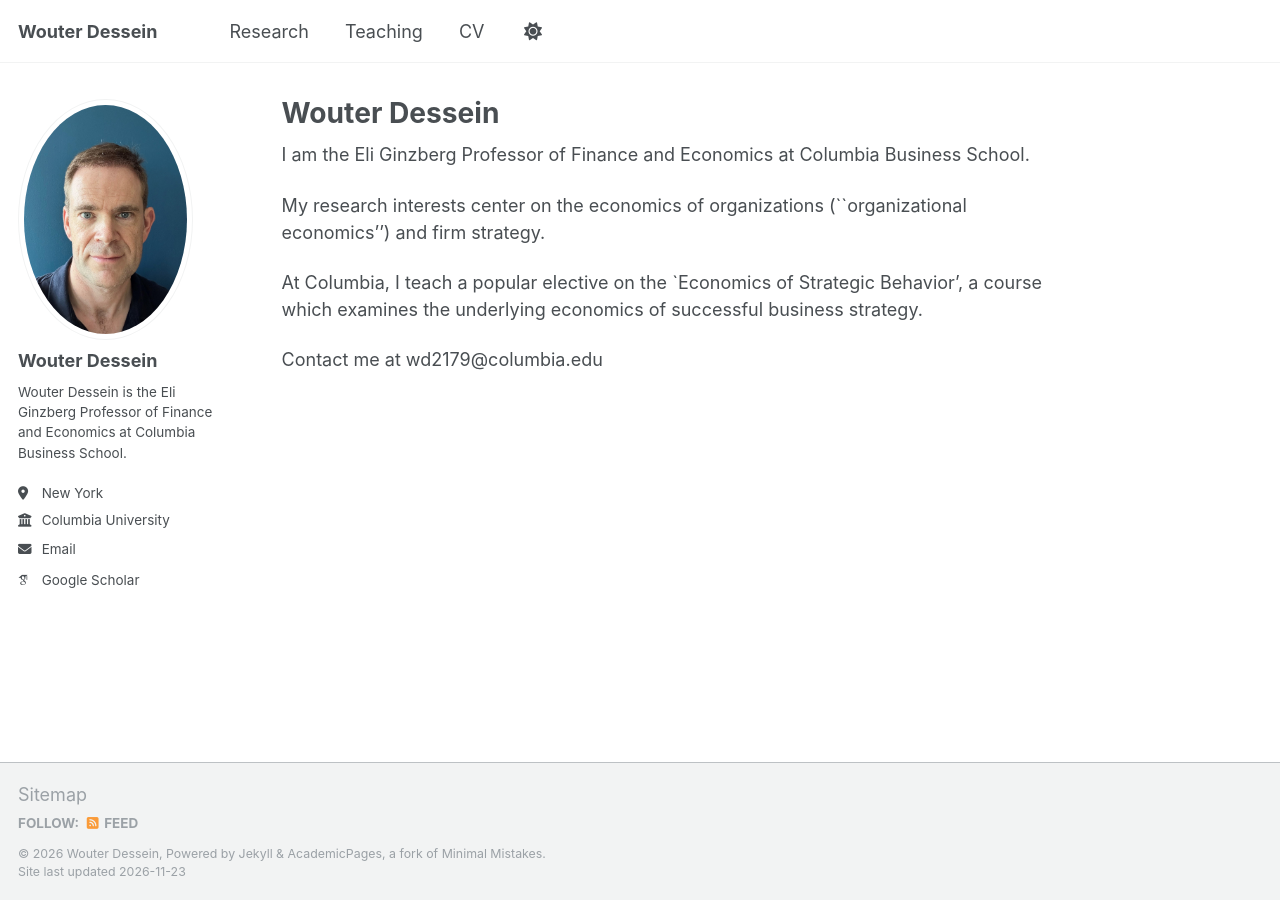
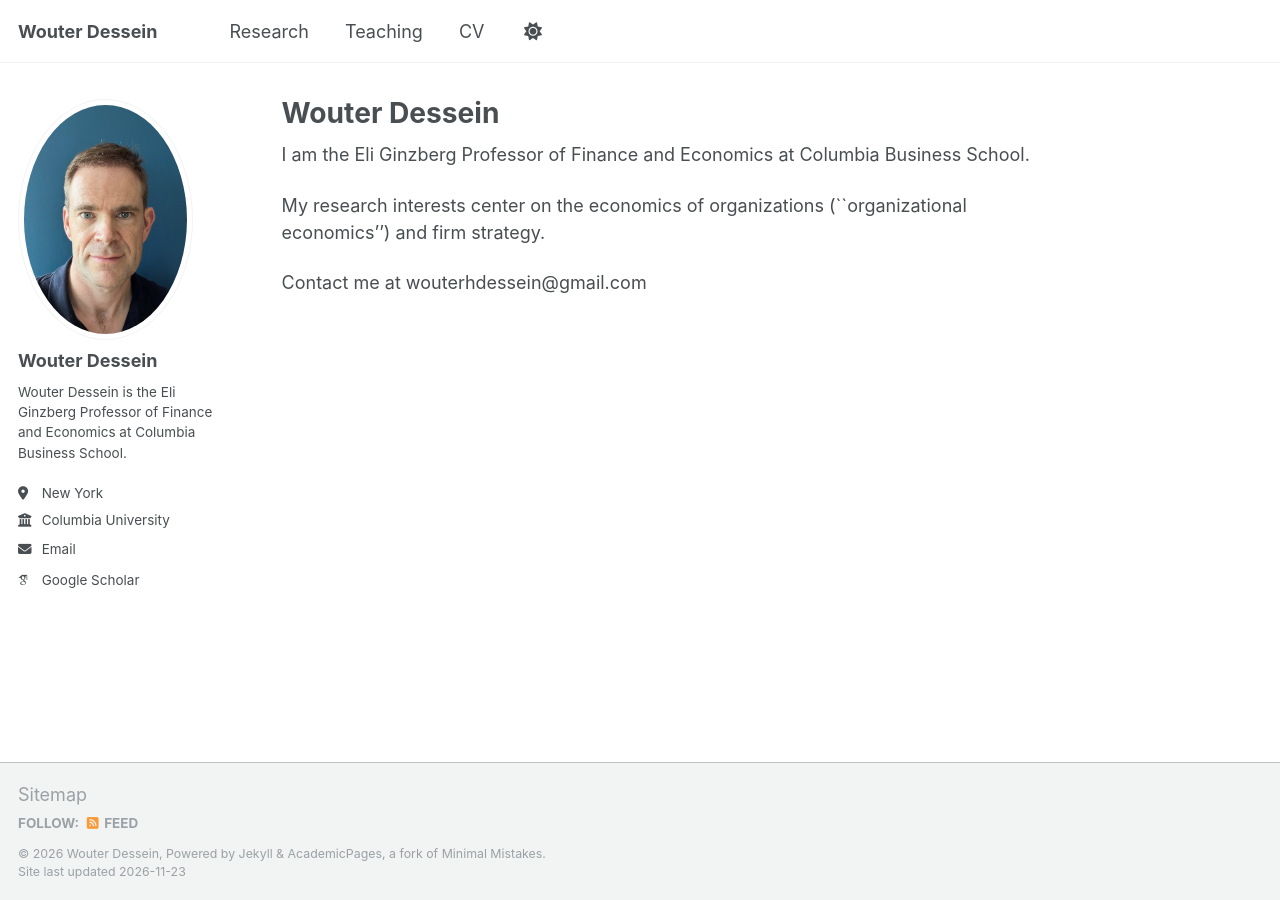
Before and after one commit to wd2179/wd2179.github.io, a Jekyll site: the page built from _pages/about.md, in a window 1280 px wide. Built offline with Jekyll 4.4.1, drawn with Linux system fonts in a browser that asks for light colours; some web fonts are replaced.

Commit message:
Update about.md

```diff
--- a/_pages/about.md
+++ b/_pages/about.md
@@ -11,6 +11,4 @@ I am the Eli Ginzberg Professor of Finance and Economics at Columbia Business Sc
 
 My research interests center on the economics of organizations (``organizational economics'') and firm strategy.
 
-At Columbia, I teach a popular elective on the `Economics of Strategic Behavior', a course which examines the underlying economics of successful business strategy.
-
-Contact me at wd2179@columbia.edu
+Contact me at wouterhdessein@gmail.com
```
